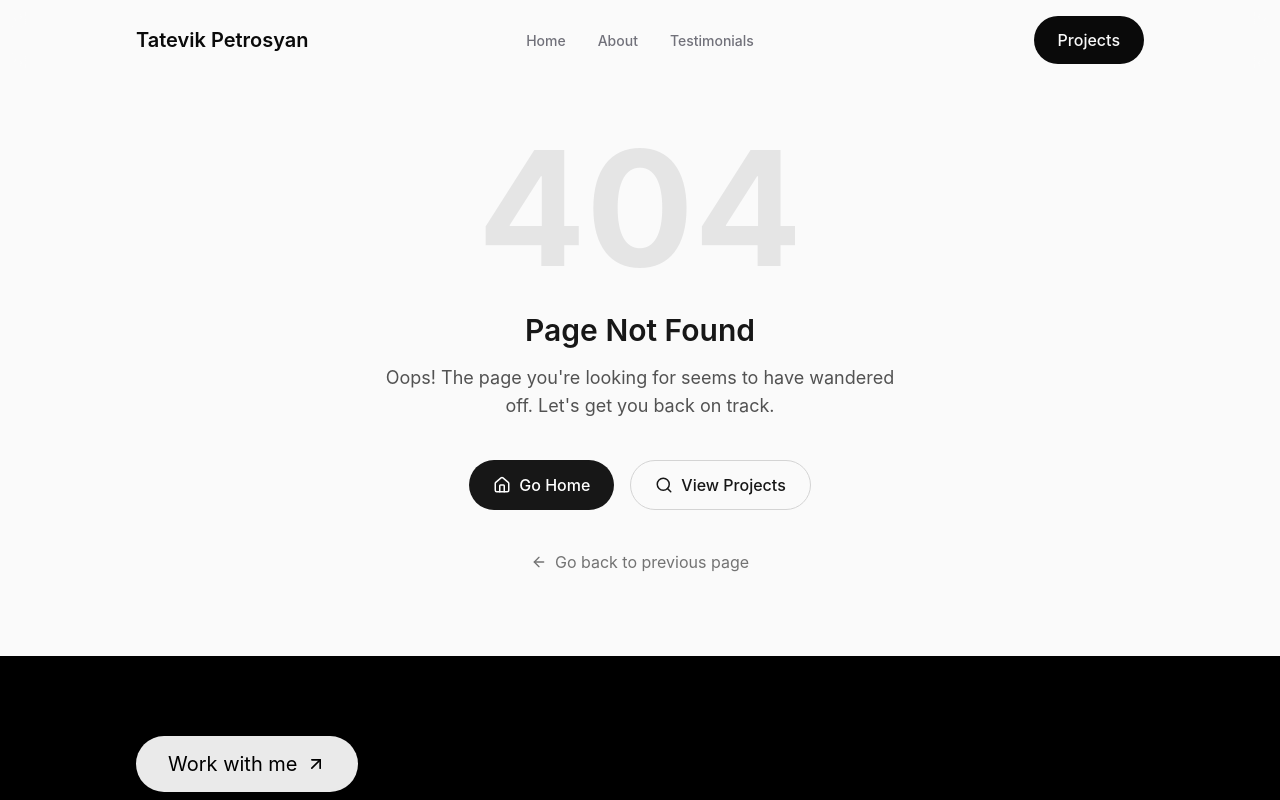
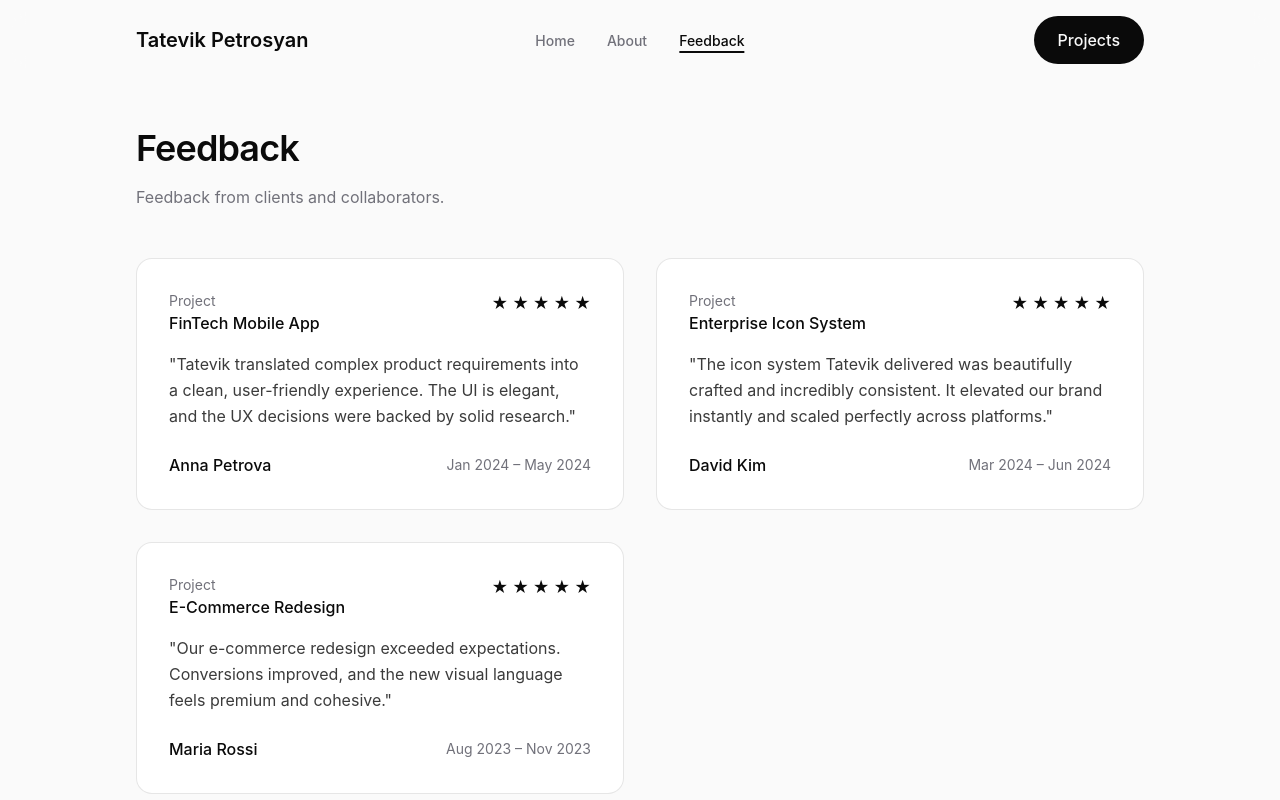
Before and after one commit to BaghajyanRuben/tatevik-portfolio, a React (Vite) app: page /feedback in a window 1280 px wide. Shown: the top 800 px of the page. Built offline with nearby package versions, Linux system fonts and the light colour scheme.

Commit message:
rename testimonials to feedback across the entire project
- Rename page, components, and data files from testimonials to feedback
- Update routes from /testimonials to /feedback
- Update navigation links in Header and Footer
- Update sitemap URL and README documentation

```diff
--- a/src/App.jsx
+++ b/src/App.jsx
@@ -10,7 +10,7 @@ import LogoProjects from './pages/LogoProjects';
 import IconsProjects from './pages/IconsProjects';
 import ProjectDetails from './pages/ProjectDetails';
 import About from './pages/About';
-import Testimonials from './pages/Testimonials';
+import Feedback from './pages/Feedback';
 import NotFound from './pages/NotFound';
 
 const AnimatedRoutes = () => {
@@ -30,7 +30,7 @@ const AnimatedRoutes = () => {
         <Route path="/projects/icons" element={<IconsProjects />} />
         <Route path="/project/:slug" element={<ProjectDetails />} />
         <Route path="/about" element={<About />} />
-        <Route path="/testimonials" element={<Testimonials />} />
+        <Route path="/feedback" element={<Feedback />} />
         <Route path="*" element={<NotFound />} />
       </Routes>
     </AnimatePresence>
--- a/src/components/layout/Footer.jsx
+++ b/src/components/layout/Footer.jsx
@@ -47,7 +47,7 @@ const Footer = () => {
   const navLinks = [
     { path: '/', label: 'Home' },
     { path: '/about', label: 'About' },
-    { path: '/testimonials', label: 'Testimonials' },
+    { path: '/feedback', label: 'Feedback' },
     { path: '/projects', label: 'Projects' },
   ];
 
--- a/src/components/layout/Header.jsx
+++ b/src/components/layout/Header.jsx
@@ -9,7 +9,7 @@ const Header = () => {
   const navLinks = [
     { path: '/', label: 'Home' },
     { path: '/about', label: 'About' },
-    { path: '/testimonials', label: 'Testimonials' },
+    { path: '/feedback', label: 'Feedback' },
   ];
 
   return (
--- a/src/components/sections/testimonials/TestimonialsGrid.jsx
+++ b/src/components/sections/feedback/FeedbackGrid.jsx
@@ -1,33 +1,33 @@
 import { motion } from 'framer-motion';
 import { staggerContainer, staggerItem } from '../../../hooks/useScrollAnimation';
 
-const TestimonialsGrid = ({ testimonials }) => {
+const FeedbackGrid = ({ feedbacks }) => {
   return (
     <motion.div
       variants={staggerContainer}
       initial="hidden"
       animate="visible"
-      className="section-grid"
+      className="section-grid mb-8"
     >
-      {testimonials.map((testimonial) => (
+      {feedbacks.map((feedback) => (
         <motion.article
-          key={`${testimonial.clientName}-${testimonial.projectTitle}`}
+          key={`${feedback.clientName}-${feedback.projectTitle}`}
           variants={staggerItem}
           className="soft-card"
         >
           <div className="flex items-start justify-between gap-4 mb-4">
             <div>
               <p className="text-sm text-muted">Project</p>
-              <p className="font-medium text-primary">{testimonial.projectTitle}</p>
+              <p className="font-medium text-primary">{feedback.projectTitle}</p>
             </div>
             <div
               className="flex items-center gap-1"
-              aria-label={`Rating: ${testimonial.rating} out of 5`}
+              aria-label={`Rating: ${feedback.rating} out of 5`}
             >
               {Array.from({ length: 5 }).map((_, index) => (
                 <span
                   key={index}
-                  className={index < testimonial.rating ? 'text-primary' : 'text-primary/20'}
+                  className={index < feedback.rating ? 'text-primary' : 'text-primary/20'}
                 >
                   ★
                 </span>
@@ -35,12 +35,12 @@ const TestimonialsGrid = ({ testimonials }) => {
             </div>
           </div>
 
-          <p className="body-md mb-6 text-primary/80">“{testimonial.feedback}”</p>
+          <p className="body-md mb-6 text-primary/80">"{feedback.feedback}"</p>
 
           <div className="flex items-center justify-between gap-4">
-            <p className="font-medium text-primary">{testimonial.clientName}</p>
+            <p className="font-medium text-primary">{feedback.clientName}</p>
             <p className="text-sm text-muted">
-              {testimonial.startDate} – {testimonial.endDate}
+              {feedback.startDate} – {feedback.endDate}
             </p>
           </div>
         </motion.article>
@@ -49,4 +49,4 @@ const TestimonialsGrid = ({ testimonials }) => {
   );
 };
 
-export default TestimonialsGrid;
+export default FeedbackGrid;
--- a/src/components/sections/testimonials/TestimonialsIntro.jsx
+++ b/src/components/sections/feedback/FeedbackIntro.jsx
@@ -1,6 +1,6 @@
 import { motion } from 'framer-motion';
 
-const TestimonialsIntro = () => {
+const FeedbackIntro = () => {
   return (
     <motion.div
       initial={{ opacity: 0, y: 20 }}
@@ -8,10 +8,10 @@ const TestimonialsIntro = () => {
       transition={{ duration: 0.6, ease: [0.4, 0, 0.2, 1] }}
       className="section-intro"
     >
-      <h1 className="heading-lg mb-4">Testimonials</h1>
+      <h1 className="heading-lg mb-4">Feedback</h1>
       <p className="body-md max-w-2xl">Feedback from clients and collaborators.</p>
     </motion.div>
   );
 };
 
-export default TestimonialsIntro;
+export default FeedbackIntro;
--- /dev/null
+++ b/src/components/sections/feedback/index.js
@@ -0,0 +1,2 @@
+export { default as FeedbackIntro } from './FeedbackIntro';
+export { default as FeedbackGrid } from './FeedbackGrid';
--- a/src/components/sections/index.js
+++ b/src/components/sections/index.js
@@ -2,4 +2,4 @@ export * from './about';
 export * from './home';
 export * from './project';
 export * from './projects';
-export * from './testimonials';
+export * from './feedback';
--- a/src/components/sections/testimonials/index.js
+++ /dev/null
@@ -1,2 +0,0 @@
-export { default as TestimonialsIntro } from './TestimonialsIntro';
-export { default as TestimonialsGrid } from './TestimonialsGrid';
--- a/src/data/testimonials.json
+++ b/src/data/feedback.json
@@ -1,5 +1,5 @@
 {
-  "testimonials": [
+  "feedbacks": [
     {
       "clientName": "Anna Petrova",
       "projectTitle": "FinTech Mobile App",
--- /dev/null
+++ b/src/pages/Feedback.jsx
@@ -0,0 +1,34 @@
+import { PageTransition } from '../components/layout';
+import SEO from '../components/SEO';
+import feedbackData from '../data/feedback.json';
+import { FeedbackIntro, FeedbackGrid } from '../components/sections/feedback';
+
+const Feedback = () => {
+  const structuredData = {
+    "@context": "https://schema.org",
+    "@type": "CollectionPage",
+    "name": "Feedback",
+    "description": "Client feedback and reviews",
+    "url": "https://tatevikpetrosyan.com/feedback"
+  };
+
+  return (
+    <PageTransition>
+      <SEO
+        title="Feedback"
+        description="Client feedback and reviews."
+        url="/feedback"
+        keywords="Feedback, Client Reviews, UI/UX Designer, Product Design"
+        structuredData={structuredData}
+      />
+      <main className="page-main page-main-top">
+        <div className="container">
+          <FeedbackIntro />
+          <FeedbackGrid feedbacks={feedbackData.feedbacks} />
+        </div>
+      </main>
+    </PageTransition>
+  );
+};
+
+export default Feedback;
--- a/src/pages/Testimonials.jsx
+++ /dev/null
@@ -1,34 +0,0 @@
-import { PageTransition } from '../components/layout';
-import SEO from '../components/SEO';
-import testimonialsData from '../data/testimonials.json';
-import { TestimonialsIntro, TestimonialsGrid } from '../components/sections/testimonials';
-
-const Testimonials = () => {
-  const structuredData = {
-    "@context": "https://schema.org",
-    "@type": "CollectionPage",
-    "name": "Testimonials",
-    "description": "Client feedback and testimonials",
-    "url": "https://tatevikpetrosyan.com/testimonials"
-  };
-
-  return (
-    <PageTransition>
-      <SEO
-        title="Testimonials"
-        description="Client feedback and testimonials."
-        url="/testimonials"
-        keywords="Testimonials, Client Feedback, UI/UX Designer, Product Design"
-        structuredData={structuredData}
-      />
-      <main className="page-main page-main-top">
-        <div className="container">
-          <TestimonialsIntro />
-          <TestimonialsGrid testimonials={testimonialsData.testimonials} />
-        </div>
-      </main>
-    </PageTransition>
-  );
-};
-
-export default Testimonials;
```
Also changed, not shown: 2 other files (tests, documents, lock files or other folders).
